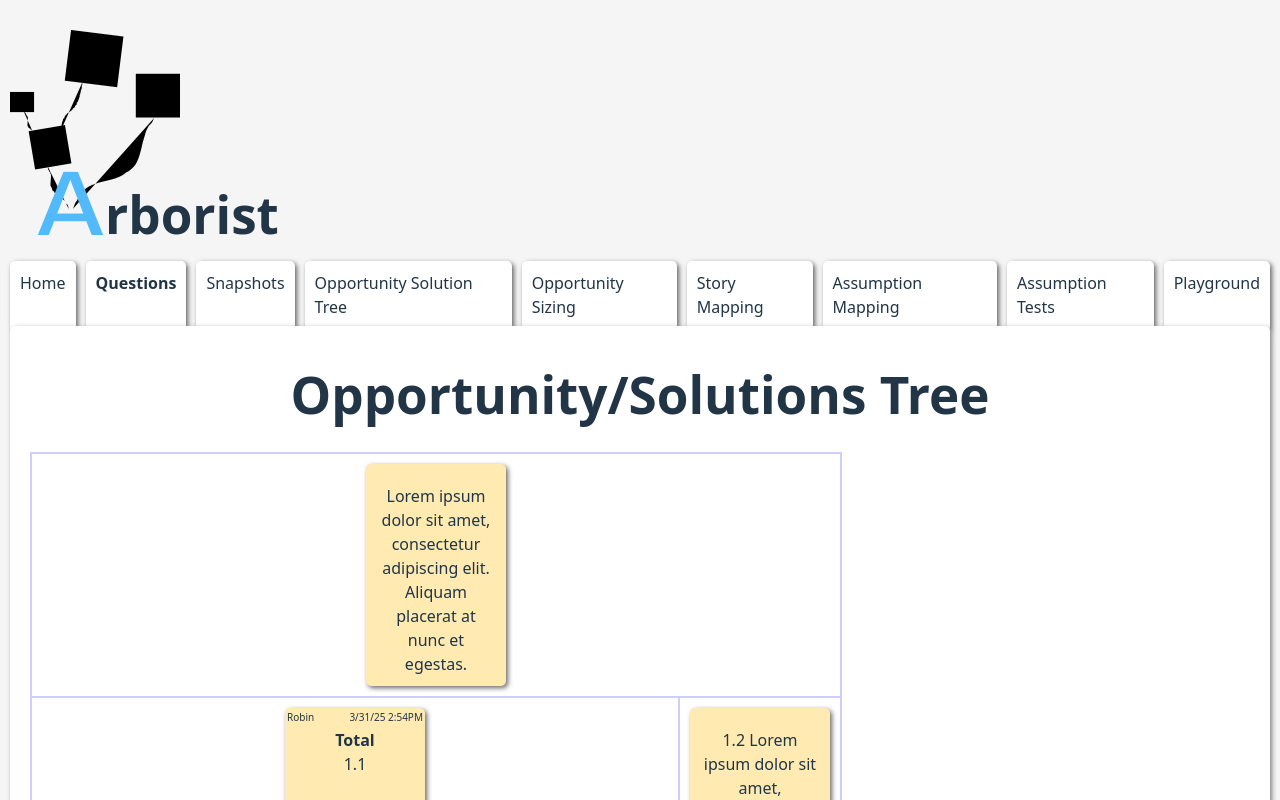
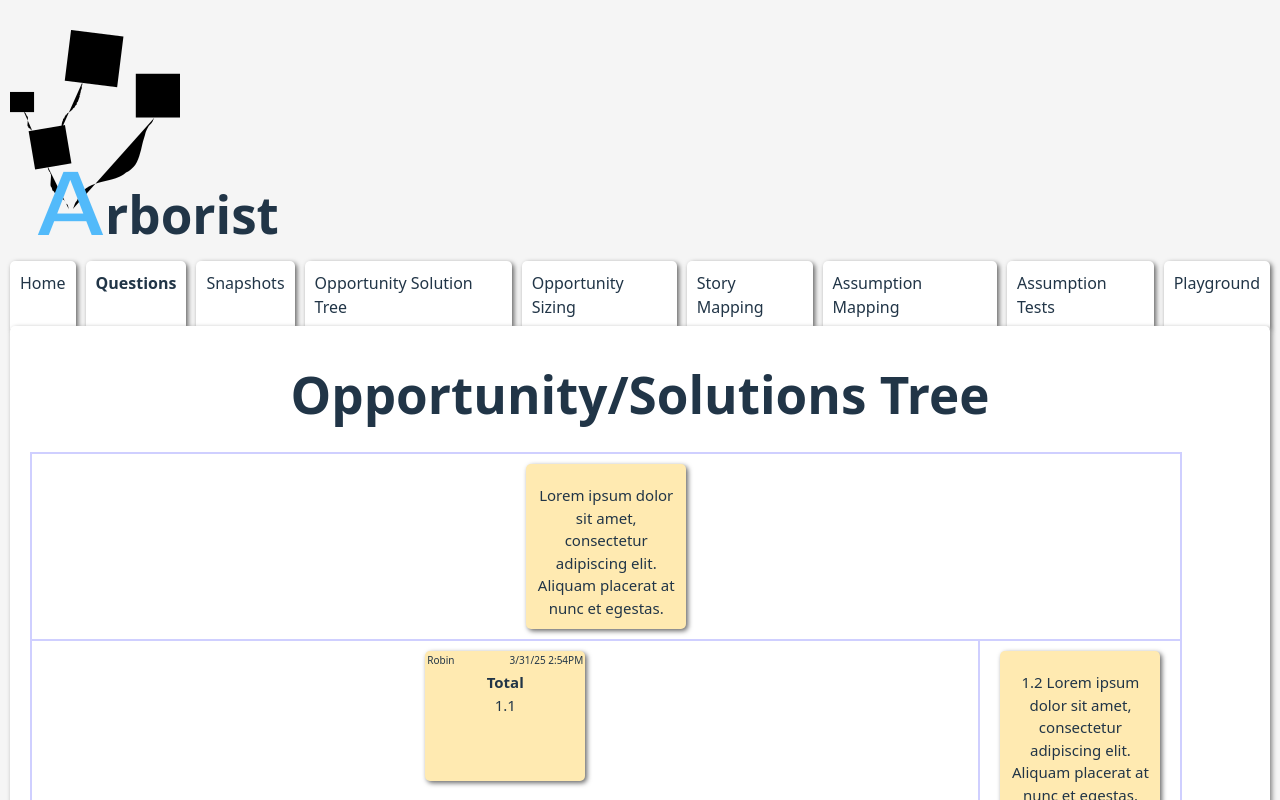
Before and after one commit to Iubalus/arborist, a Vue app in the folder arborist/: page / in a window 1280 px wide. Shown: the top 800 px of the page. Built offline with nearby package versions, Linux system fonts and the light colour scheme.

Commit message:
Continue refining tree

```diff
--- a/arborist/src/components/pages/OpportunitySolutionTree.vue
+++ b/arborist/src/components/pages/OpportunitySolutionTree.vue
@@ -3,13 +3,16 @@
         <table cellSpacing="0" cellpadding="5" border="1" bordercolor="#cfcfff">
             <tbody>
                 <tr v-for="(row, i) in toRows(content)" :key="i">
-                    <td v-for="(cell, j) in row" :key="j" :colspan="cell.colSpan" :data-before="cell.before"
-                        :data-after="cell.after">
+                    <td v-for="(cell, j) in row" :key="j" :colspan="cell.colSpan">
+                        <div class="card-wrap">
+                            <div class="joiner">{{ cell.before }}</div>
                             <div class="card-content" :style="`background:${cell.color};`">
                                 <div v-if="cell.author" class="card-author">{{ cell.author }}</div>
                                 <div v-if="cell.last" class="card-last">{{ cell.last }}</div>
                                 <strong v-if="cell.title">{{ cell.title }}</strong>
                                 <div>{{ cell.text }}</div>
+                            </div>
+                            <div class="joiner">{{ cell.after }}</div>
                         </div>
                     </td>
                 </tr>
@@ -149,8 +152,9 @@ export default defineComponent({
 </script>
 <style scoped>
 .card-content {
-    width: 120px;
+    width: 140px;
     min-height: 100px;
+    font-size: 15px;
     padding: 20px 10px 10px 10px;
     text-align: center;
     background: rgb(255, 234, 177);
@@ -174,38 +178,37 @@ export default defineComponent({
     }
 }
 
-table {
-    border-color: #cfcfff;
-
-    tr {
+table, tr, tr {
     border-color: #cfcfff;
 }
 
-    td {
-        border-color: #cfcfff;
-        position: relative;
-        align-content: baseline;
-        padding: 10px;
+table {
+    .card-wrap {
+        display: flex;
 
-        &:before {
+        .joiner {
+            text-align: center;
+            font-size: 3em;
+            align-content: center;
+            z-index: 2;
             font-family: monospace;
-            content: attr(data-before);
-            position: absolute;
-            font-size: 40px;
-            left: -12px;
-            z-index: 10;
-            top: 45px;
+            text-wrap: nowrap;
+
+            &:first-of-type {
+                margin-left: -27px;
+                padding-right: 27px;
             }
 
-        &:after {
-            font-family: monospace;
-            content: attr(data-after);
-            position: absolute;
-            font-size: 40px;
-            right: -12px;
-            z-index: 10;
-            top: 45px;
+            &:last-of-type {
+                margin-right: -27px;
+                padding-left: 27px;
             }
         }
     }
+
+    td {
+        align-content: flex-start;
+        padding: 10px 20px;
+    }
+}
 </style>
```
Lines whose indentation alone changed are shown as unchanged.
